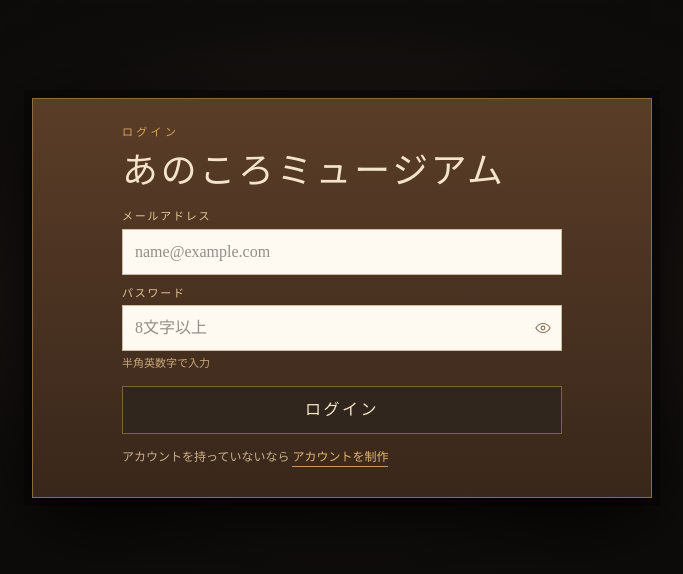
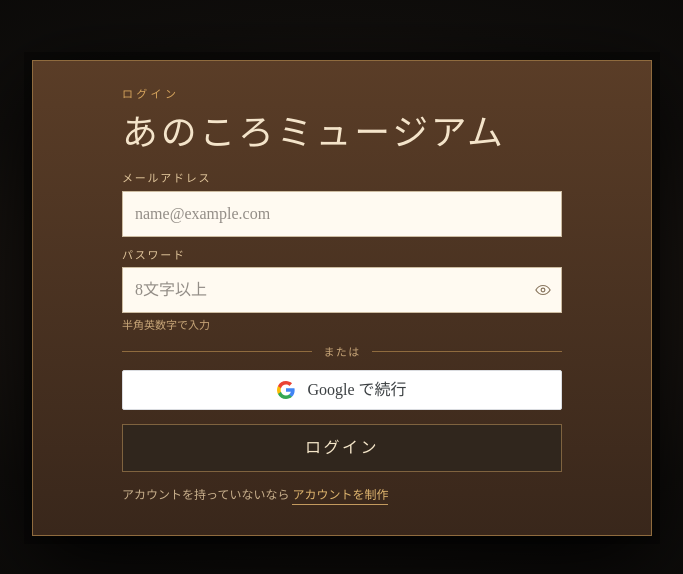
Before and after one commit to yasusudas/anokoro-museum, a Next.js app: page /sign-in in a window 1280 px wide. Shown: the part 102-676 px from the top of the page, without its empty margins (298-981 px from the left). Built offline with nearby package versions, Linux system fonts and the light colour scheme.

Commit message:
add: Googleログインを追加

```diff
--- a/app/(auth)/sign-in/page.tsx
+++ b/app/(auth)/sign-in/page.tsx
@@ -1,7 +1,14 @@
 import { AuthCard } from "@/components/auth/auth-card";
 import { SignInForm } from "@/components/auth/sign-in-form";
 
-export default function SignInPage() {
+type SignInPageProps = {
+  searchParams: Promise<{ error?: string | string[] }>;
+};
+
+export default async function SignInPage({ searchParams }: SignInPageProps) {
+  const params = await searchParams;
+  const error = Array.isArray(params.error) ? params.error[0] : params.error;
+
   return (
     <AuthCard
       eyebrow="ログイン"
@@ -14,7 +21,7 @@ export default function SignInPage() {
       footerHref="/sign-up"
       footerLinkLabel="アカウントを制作"
     >
-      <SignInForm />
+      <SignInForm initialError={error} />
     </AuthCard>
   );
 }
--- /dev/null
+++ b/app/auth/callback/route.ts
@@ -0,0 +1,35 @@
+import { NextResponse } from "next/server";
+import { createClient } from "@/lib/supabase/server";
+
+function getSafeNextPath(value: string | null) {
+  if (!value) return "/";
+
+  try {
+    const nextUrl = new URL(value, "http://localhost");
+    if (nextUrl.origin !== "http://localhost") return "/";
+
+    return `${nextUrl.pathname}${nextUrl.search}${nextUrl.hash}`;
+  } catch {
+    return "/";
+  }
+}
+
+export async function GET(request: Request) {
+  const url = new URL(request.url);
+  const code = url.searchParams.get("code");
+
+  if (!code) {
+    return NextResponse.redirect(new URL("/sign-in?error=oauth_callback", url.origin));
+  }
+
+  const supabase = await createClient();
+  const { error } = await supabase.auth.exchangeCodeForSession(code);
+
+  if (error) {
+    console.error("Supabase OAuth callback error:", error);
+    return NextResponse.redirect(new URL("/sign-in?error=oauth_callback", url.origin));
+  }
+
+  const next = getSafeNextPath(url.searchParams.get("next"));
+  return NextResponse.redirect(new URL(next, url.origin));
+}
--- a/app/globals.css
+++ b/app/globals.css
@@ -1866,6 +1866,61 @@ button:focus-visible {
   font-size: 11px;
 }
 
+.auth-divider {
+  display: flex;
+  align-items: center;
+  gap: 12px;
+  color: #c9a779;
+  font-size: 11px;
+  letter-spacing: .12em;
+}
+
+.auth-divider::before,
+.auth-divider::after {
+  content: "";
+  flex: 1;
+  height: 1px;
+  background: #8f6b3e;
+}
+
+.auth-google {
+  width: 100%;
+  min-height: 40px;
+  display: flex;
+  align-items: center;
+  justify-content: center;
+  gap: 12px;
+  border: 1px solid #dadce0;
+  border-radius: 2px;
+  background: #fff;
+  color: #3c4043;
+  padding: 0 16px;
+  font: inherit;
+  letter-spacing: 0;
+  cursor: pointer;
+}
+
+.auth-google:hover {
+  background: #f8faff;
+  border-color: #d2e3fc;
+}
+
+.auth-google:focus-visible {
+  outline: 2px solid #4285f4;
+  outline-offset: 2px;
+}
+
+.auth-google:disabled {
+  cursor: wait;
+  opacity: .65;
+}
+
+.auth-google-mark {
+  width: 18px;
+  height: 18px;
+  flex: 0 0 18px;
+}
+
 .auth-error {
   margin: 0;
   color: #f0a18a;
--- a/components/auth/sign-in-form.tsx
+++ b/components/auth/sign-in-form.tsx
@@ -3,11 +3,16 @@
 import { useState, useTransition, type FormEvent } from "react";
 import { useRouter } from "next/navigation";
 import { signInAction } from "@/features/auth/actions/sign-in";
+import { createClient } from "@/lib/supabase/browser";
 
 type SignInErrors = {
   email?: string;
   password?: string;
   general?: string;
+};
+
+type SignInFormProps = {
+  initialError?: string;
 };
 
 function getSafeNextPath() {
@@ -24,11 +29,37 @@ function getSafeNextPath() {
   }
 }
 
-export function SignInForm() {
+export function SignInForm({ initialError }: SignInFormProps) {
   const router = useRouter();
   const [isPending, startTransition] = useTransition();
   const [showPassword, setShowPassword] = useState(false);
-  const [errors, setErrors] = useState<SignInErrors>({});
+  const [errors, setErrors] = useState<SignInErrors>(() =>
+    initialError === "oauth_callback"
+      ? { general: "Googleログインに失敗しました。もう一度お試しください" }
+      : {},
+  );
+
+  function handleGoogleSignIn() {
+    setErrors({});
+
+    startTransition(async () => {
+      const supabase = createClient();
+      const callbackUrl = new URL("/auth/callback", window.location.origin);
+      callbackUrl.searchParams.set("next", getSafeNextPath());
+
+      const { error } = await supabase.auth.signInWithOAuth({
+        provider: "google",
+        options: {
+          redirectTo: callbackUrl.toString(),
+        },
+      });
+
+      if (error) {
+        console.error("Supabase Google sign-in error:", error);
+        setErrors({ general: "Googleログインを開始できませんでした。もう一度お試しください" });
+      }
+    });
+  }
 
   function handleSubmit(event: FormEvent<HTMLFormElement>) {
     event.preventDefault();
@@ -137,6 +168,37 @@ export function SignInForm() {
         )}
       </div>
 
+      <div className="auth-divider" aria-hidden="true">
+        <span>または</span>
+      </div>
+
+      <button
+        className="auth-google"
+        type="button"
+        onClick={handleGoogleSignIn}
+        disabled={isPending}
+      >
+        <svg className="auth-google-mark" viewBox="0 0 18 18" aria-hidden="true" focusable="false">
+          <path
+            fill="#4285F4"
+            d="M17.64 9.205c0-.638-.057-1.252-.164-1.841H9v3.481h4.844a4.14 4.14 0 0 1-1.796 2.716v2.258h2.908c1.702-1.567 2.684-3.874 2.684-6.614Z"
+          />
+          <path
+            fill="#34A853"
+            d="M9 18c2.43 0 4.467-.806 5.956-2.181l-2.908-2.258c-.806.54-1.835.86-3.048.86-2.344 0-4.328-1.584-5.04-3.711H.954v2.332A9 9 0 0 0 9 18Z"
+          />
+          <path
+            fill="#FBBC05"
+            d="M3.96 10.71A5.41 5.41 0 0 1 3.676 9c0-.593.102-1.17.284-1.71V4.958H.954A9 9 0 0 0 0 9c0 1.453.348 2.827.954 4.042l3.006-2.332Z"
+          />
+          <path
+            fill="#EA4335"
+            d="M9 3.579c1.321 0 2.508.454 3.441 1.345l2.582-2.582C13.463.89 11.426 0 9 0A9 9 0 0 0 .954 4.958L3.96 7.29C4.672 5.163 6.656 3.579 9 3.579Z"
+          />
+        </svg>
+        <span>{isPending ? "Google へ移動中…" : "Google で続行"}</span>
+      </button>
+
       <button className="auth-submit" type="submit" disabled={isPending}>
         {isPending ? "ログイン中..." : "ログイン"}
       </button>
```
Also changed, not shown: 1 other file (tests, documents, lock files or other folders).
